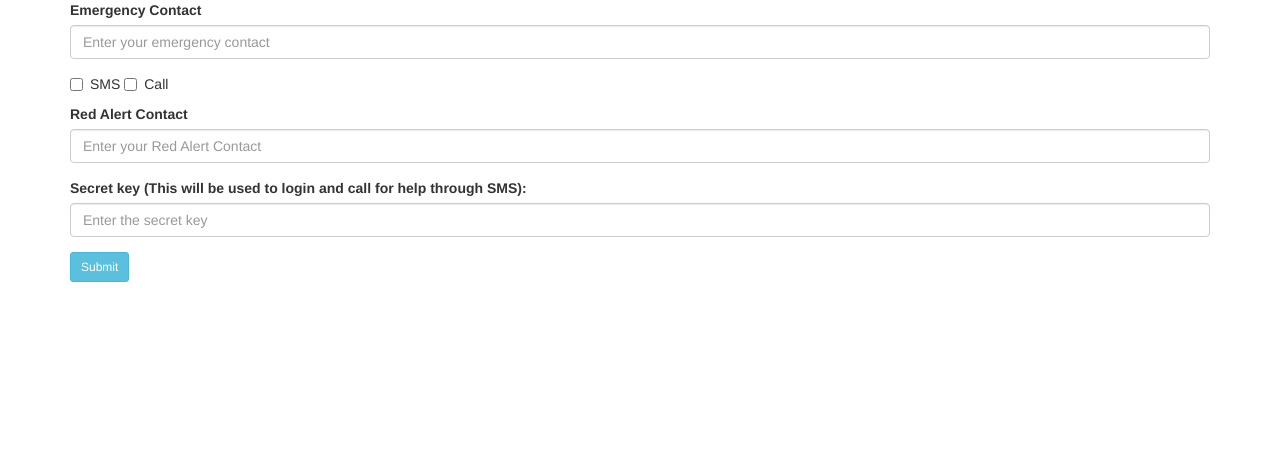
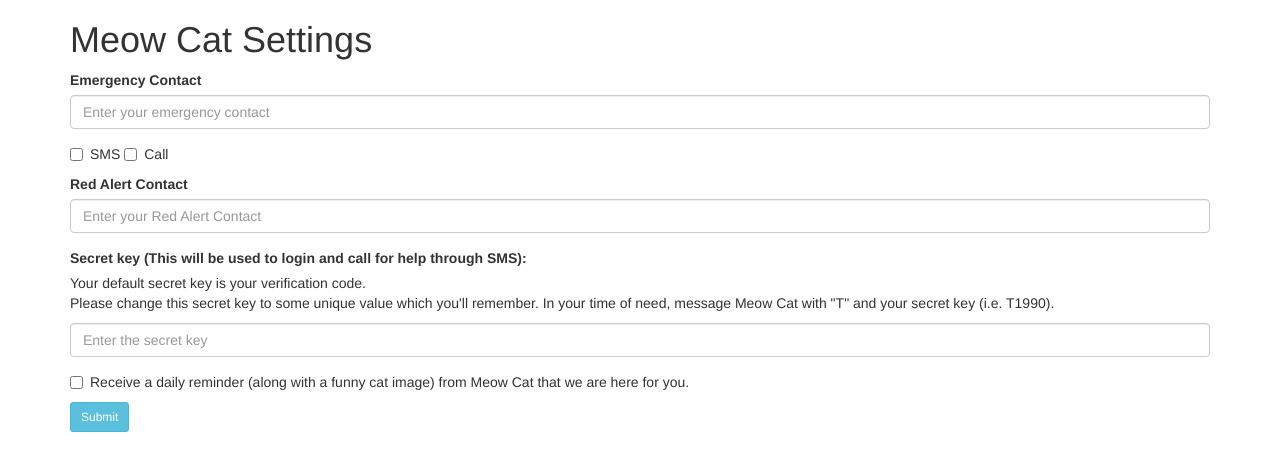
Before and after one commit to ShwetaRaje23/chimehacks2, a Django app: template chimehack_server/templates/settings.html in a window 1280 px wide. Shown: the top 471 px of the page. Run offline with Django 3.2, Linux system fonts and the light colour scheme; the template is opened without the code that fills it, so the values that code supplies are empty; some libraries are stand-ins or nearby versions.

Commit message:
Added to the settings page and text content

```diff
--- a/chimehack_server/models.py
+++ b/chimehack_server/models.py
@@ -7,3 +7,4 @@ class Setting(models.Model):
     call = models.CharField(max_length=100)
     redAlertContact = models.CharField(max_length=100)
     secretKey = models.CharField(max_length=100)
+    dailyMessage = models.CharField(max_length=100)
--- a/chimehack_server/templates/dresponseToText.xml
+++ b/chimehack_server/templates/dresponseToText.xml
@@ -1,5 +1,9 @@
 <?xml version="1.0" encoding="UTF-8"?>
 <Response>
 <Message to="{{ fromNum }}" from="+12132634357">
-Thanks for the message. -Cute Cat
+	<Body>Meow Cat is here for you!
+		Please respond with:
+		"M" for another image, "T" for terms and conditions(request for help), and "I" anytime you want to see these instructions again.
+	</Body>
+	<Media>http://newartcolorz.com/images/2014/1/cute-cat-9281-9771-hd-wallpapers.jpg</Media>
 </Message></Response>
--- a/chimehack_server/templates/settings.html
+++ b/chimehack_server/templates/settings.html
@@ -3,10 +3,14 @@
   <title>Settings</title>
 {% endblock %}
 {% block content %}
+  {% if message %}
+    <div style="color:green"> " "{{message}}</div>
+  {% endif %}
+  <h1>Meow Cat Settings</h1>
   <form class="form-signin" method="post" action="{% url 'settings' %}" enctype="multipart/form-data">
     <div class="form-group">
       <label for="usr">Emergency Contact</label>
-      <input type="tel" name="emergencyContact" class="form-control" id="usr" placeholder = "Enter your emergency contact" value="{{ emergencyContact }}">
+      <input type="tel" name="emergencyContact" class="form-control" id="usr" placeholder = "Enter your emergency contact" value="{{ emergencyContact }}" required>
     </div>
 	  <div class="checkbox">
       <label><input type="checkbox" name="SMS" value="SMS" {% if SMS %}checked{% endif %}>SMS</label>
@@ -14,14 +18,20 @@
     </div>
     <div class="form-group">
       <label for="usr">Red Alert Contact</label>
-      <input type="tel" name="redAlertContact" class="form-control" id="usr" placeholder = "Enter your Red Alert Contact" value="{{ redAlertContact }}">
+      <input type="tel" name="redAlertContact" class="form-control" id="usr" placeholder = "Enter your Red Alert Contact" value="{{ redAlertContact }}" required>
     </div>
   	<div class="form-group">
       <label for="pwd">Secret key (This will be used to login and call for help through SMS):</label>
+      <p>Your default secret key is your verification code.<br>
+      Please change this secret key to some unique value which you'll remember. In your time of need, message Meow Cat with "T" and your secret key (i.e. T1990). </p>
       <input type="password" name="secretKey" class="form-control" id="pwd" placeholder = "Enter the secret key" value="{{ secretKey }}">
 	  </div>
+    <div class="checkbox">
+      <label><input type="checkbox" name="dailyMessage" value="dailyMessage" {% if dailyMessage %}checked{% endif %}> Receive a daily reminder (along with a funny cat image) from Meow Cat that we are here for you.</label>
+      <br>
+    </div>
     {% csrf_token %}
     <input type="hidden" name="cellphone" value="{{ cellphone }}">
-	  <input type="submit" class="btn btn-info btn-sm">
+	  <input type="submit" class="btn btn-info btn-sm" value="Submit">
   </form>
 {% endblock %}
```
Also changed, not shown: chimehack_server/views.py (+25 -2 lines).
